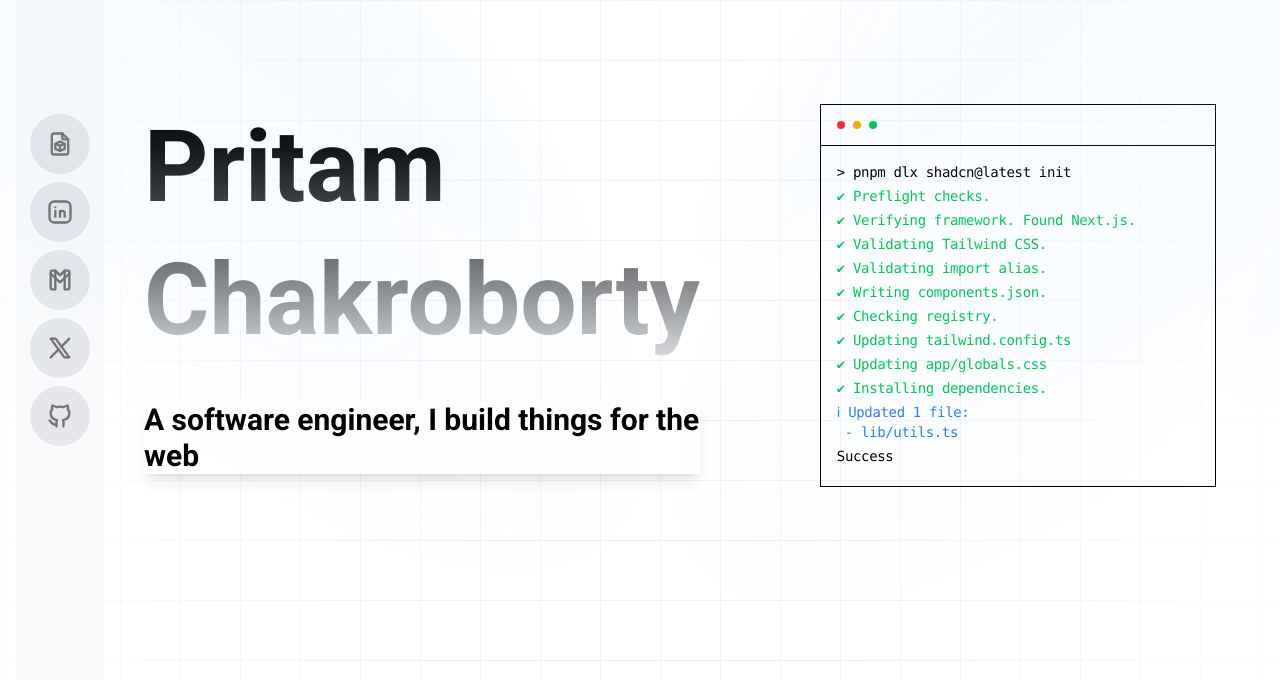
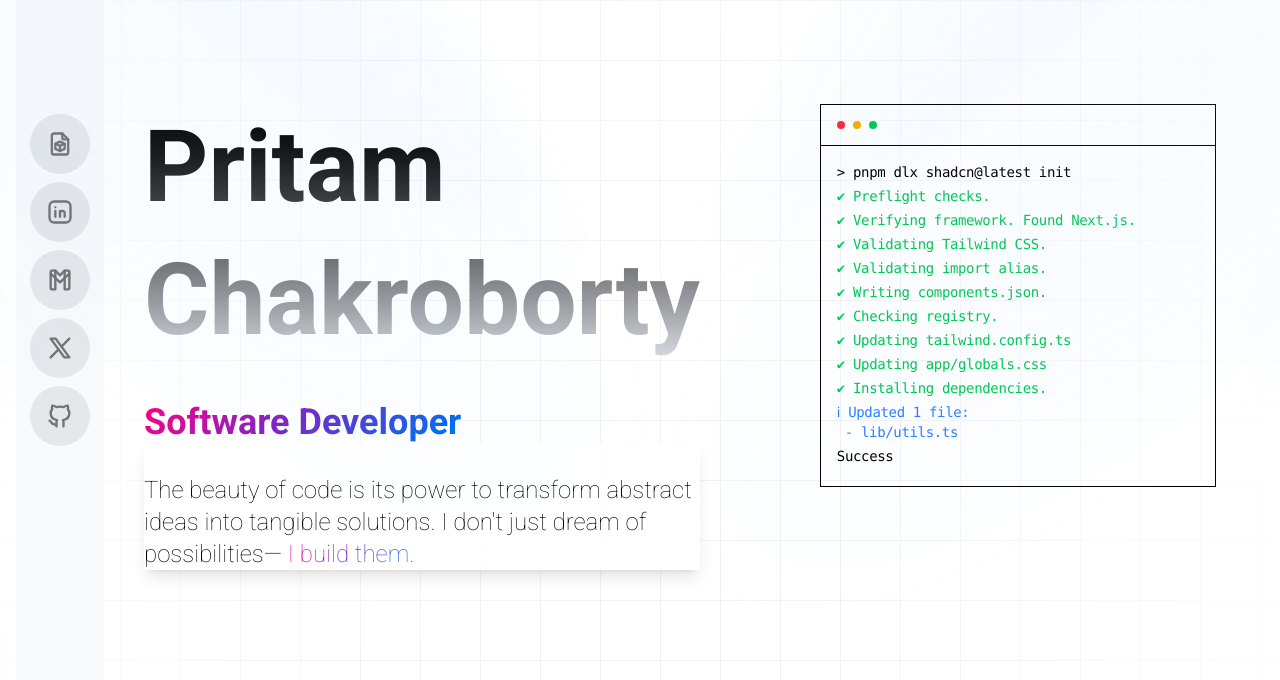
Before and after one commit to anynomous001/portfolio-2, a Next.js app: page / in a window 1280 px wide. Shown: the part 120-800 px from the top of the page. Built offline with nearby package versions, Linux system fonts and the light colour scheme.

Commit message:
aurora text added to herodiv

```diff
--- a/app/globals.css
+++ b/app/globals.css
@@ -1,6 +1,8 @@
 
 @import "tailwindcss";
 @import "tw-animate-css";
+
+/* @custom-variant dark (&:is(.dark *)); */
 
 /* @custom-variant dark (&:is(.dark *)); */
 
@@ -57,9 +59,30 @@
   --radius-md: calc(var(--radius) - 2px);
   --radius-lg: var(--radius);
   --radius-xl: calc(var(--radius) + 4px);
+  --animate-aurora: aurora 8s ease-in-out infinite alternate;
+  /* @keyframes aurora {
+  0% {
+    backgroundPosition: 0% 50%;
+    transform: rotate(-5deg) scale(0.9);
+    }
+  25% {
+    backgroundPosition: 50% 100%;
+    transform: rotate(5deg) scale(1.1);
+    }
+  50% {
+    backgroundPosition: 100% 50%;
+    transform: rotate(-3deg) scale(0.95);
+    }
+  75% {
+    backgroundPosition: 50% 0%;
+    transform: rotate(3deg) scale(1.05);
+    }
+  100% {
+    backgroundPosition: 0% 50%;
+    transform: rotate(-5deg) scale(0.9);
+    }
+  } */
 }
-
-
 
 @layer base {
   * {
--- a/components/Footer.tsx
+++ b/components/Footer.tsx
@@ -1,9 +1,10 @@
+import { IconBrandGmail, IconFile3d } from "@tabler/icons-react";
 import { FaGithub, FaLinkedin, FaXTwitter } from "react-icons/fa6";
-import { HiDocument, HiLocationMarker, HiPhone, HiMail } from "react-icons/hi";
 
 
 
 const Footer = () => {
+
     return (
 
         <footer className="flex justify-center items-center w-full text-slate-200 h-[300px] py-8 px-4 md:px-8 lg:px-16">
@@ -11,50 +12,43 @@ const Footer = () => {
                 <div className="relative z-20 flex flex-col items-center gap-6 text-xl font-extralight">
                     {/* Contact Information */}
                     <div className="flex flex-col md:flex-row items-center gap-4 md:gap-8">
-                        {/* Address */}
-                        <div className="flex items-center gap-2">
-                            <HiLocationMarker className="w-10 h-10   " />
-                            <span className={'bg-gradient-to-b from-neutral-200 to-neutral-500 bg-clip-text  text-transparent'}>Ichapur, Kolkata - 743144, West Bengal</span>
+
+                        <div className="flex justify-center">
+                            Connect with me
                         </div>
 
-                        {/* Phone */}
-                        <div className="flex items-center gap-2">
-                            <HiPhone className="w-10 h-10" />
-                            <span className="bg-gradient-to-b from-neutral-200 to-neutral-500 bg-clip-text  text-transparent" >9874353532</span>
-                        </div>
-
-                        {/* Email */}
-                        <div className="flex items-center gap-2">
-                            <HiMail className="w-10 h-10" />
-                            <span className="bg-gradient-to-b from-neutral-200 to-neutral-500 bg-clip-text  text-transparent">Chakrobortypritam12@gmail.com</span>
-                        </div>
                     </div>
 
                     {/* Social Links */}
                     <div className="flex items-center gap-6">
-                        <a href="https://github.com/yourusername" target="_blank" rel="noopener noreferrer" className="hover:text-white transition-colors">
+                        <a href="https://github.com/anynomous001" target="_blank" rel="noopener noreferrer" className="hover:text-white transition-colors">
                             <FaGithub className="w-6 h-6" />
                         </a>
-                        <a href="https://linkedin.com/in/yourusername" target="_blank" rel="noopener noreferrer" className="hover:text-white transition-colors">
+                        <a href="https://www.linkedin.com/in/pritamchakroborty/" className="hover:text-white transition-colors">
                             <FaLinkedin className="w-6 h-6" />
                         </a>
-                        <a href="https://twitter.com/yourusername" target="_blank" rel="noopener noreferrer" className="hover:text-white transition-colors">
+                        <a href="https://x.com/Pritamchak001?t=SRRGAHleTY8DEpAuJOhdqQ" target="_blank" rel="noopener noreferrer" className="hover:text-white transition-colors">
                             <FaXTwitter className="w-6 h-6" />
                         </a>
                         <a href="/resume.pdf" target="_blank" rel="noopener noreferrer" className="hover:text-white transition-colors">
-                            <HiDocument className="w-6 h-6" />
+                            <IconFile3d className="w-6 h-6" />
+                        </a>
+                        <a href="mailto:chakrobortypritam1@gmail.com" target="_blank" rel="noopener noreferrer" className="hover:text-white transition-colors">
+                            <IconBrandGmail className="w-6 h-6" />
                         </a>
                     </div>
+
+
 
                     {/* Tagline */}
                     <div className="text-center mt-4">
                         <p className="text-gray-400 italic">
-                            `&quot;`Building the future, one line of code at a time.`&quot;`
+                            &quot;Building the future, one product at a time.&quot;
                         </p>
                         <div className="w-12 h-0.5 bg-gray-600 mx-auto mt-2"></div>
-                        <p className="text-sm text-gray-500 dark:text-gray-400">
+                        {/* <p className="text-sm text-gray-500 dark:text-gray-400">
                             Built with &quot;made with love&quot; by &quot;Pritam&quot;
-                        </p>
+                        </p> */}
                     </div>
                 </div>
             </div>
--- a/components/HeroDiv.tsx
+++ b/components/HeroDiv.tsx
@@ -2,6 +2,10 @@
 
 import React from 'react'
 import { Roboto } from 'next/font/google'
+import { AuroraText } from "@/components/magicui/aurora-text";
+
+
+
 import { FloatingDockDesktop } from './ui/floating-dock';
 import {
     IconBrandGithub,
@@ -10,7 +14,6 @@ import {
     IconBrandX,
     IconFile3d,
 } from "@tabler/icons-react";
-// import { Spotlight } from './ui/spotlight';
 import { Spotlight } from "./ui/spotlight-new";
 import Link from 'next/link';
 import SocialSidebar from './ui/social-sidebar';
@@ -96,8 +99,11 @@ const HeroDiv = () => {
                                 <span className="block">Chakroborty</span>
                             </h1>
                             <div className="mt-6 md:mt-8 lg:mt-10 w-full max-w-3xl">
-                                <p className="text-lg sm:text-xl md:text-2xl lg:text-3xl  font-semibold bg-white/90 dark:bg-transparent p-3transparentrounded-lg shadow-lg relative z-20 text-black dark:text-white">
-                                    A software engineer, I build things for the web
+                                <AuroraText className='font-bold text-2xl md:text-3xl lg:text-4xl'>Software Developer</AuroraText>
+                                <p className="text-lg sm:text-xl md:text-2xl pt-8  font-thin bg-white/90 dark:bg-transparent p-3transparentrounded-lg shadow-lg relative z-20 text-black dark:text-white">
+                                    The beauty of code is its power to transform abstract ideas into tangible solutions.
+                                    I don't just dream of possibilities— <AuroraText>I build them.
+                                    </AuroraText>
                                 </p>
                             </div>
                         </div>
--- /dev/null
+++ b/components/magicui/aurora-text.tsx
@@ -0,0 +1,43 @@
+"use client";
+
+import React, { memo } from "react";
+
+interface AuroraTextProps {
+  children: React.ReactNode;
+  className?: string;
+  colors?: string[];
+  speed?: number;
+}
+
+export const AuroraText = memo(
+  ({
+    children,
+    className = "",
+    colors = ["#FF0080", "#7928CA", "#0070F3", "#38bdf8"],
+    speed = 1,
+  }: AuroraTextProps) => {
+    const gradientStyle = {
+      backgroundImage: `linear-gradient(135deg, ${colors.join(", ")}, ${
+        colors[0]
+      })`,
+      WebkitBackgroundClip: "text",
+      WebkitTextFillColor: "transparent",
+      animationDuration: `${10 / speed}s`,
+    };
+
+    return (
+      <span className={`relative inline-block ${className}`}>
+        <span className="sr-only">{children}</span>
+        <span
+          className="relative animate-aurora bg-[length:200%_auto] bg-clip-text text-transparent"
+          style={gradientStyle}
+          aria-hidden="true"
+        >
+          {children}
+        </span>
+      </span>
+    );
+  },
+);
+
+AuroraText.displayName = "AuroraText";
```
Also changed, not shown: components/Projects.tsx (+12 -12 lines).
